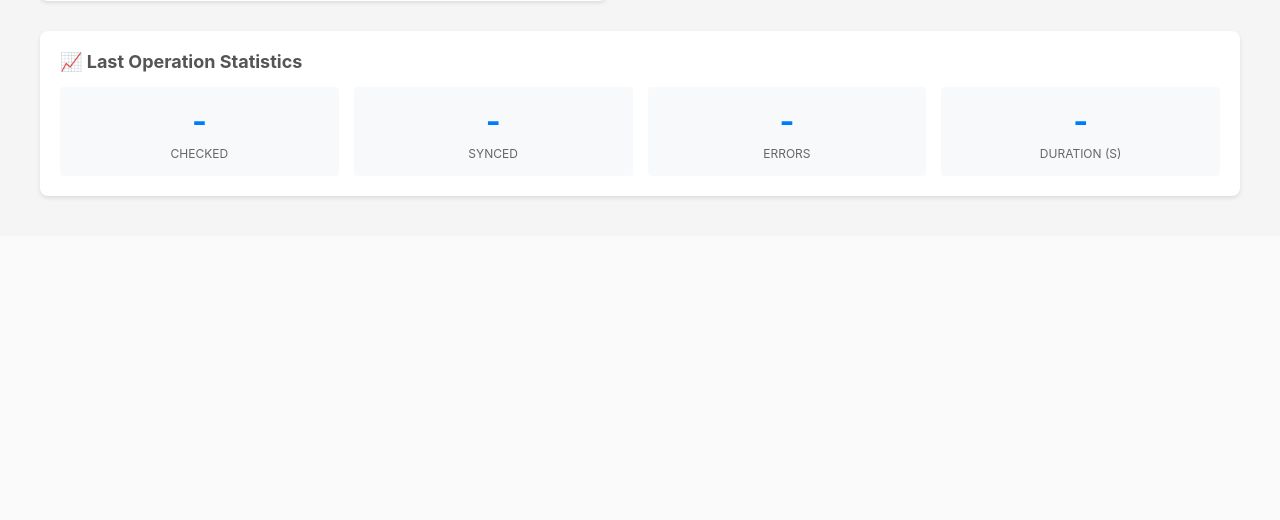
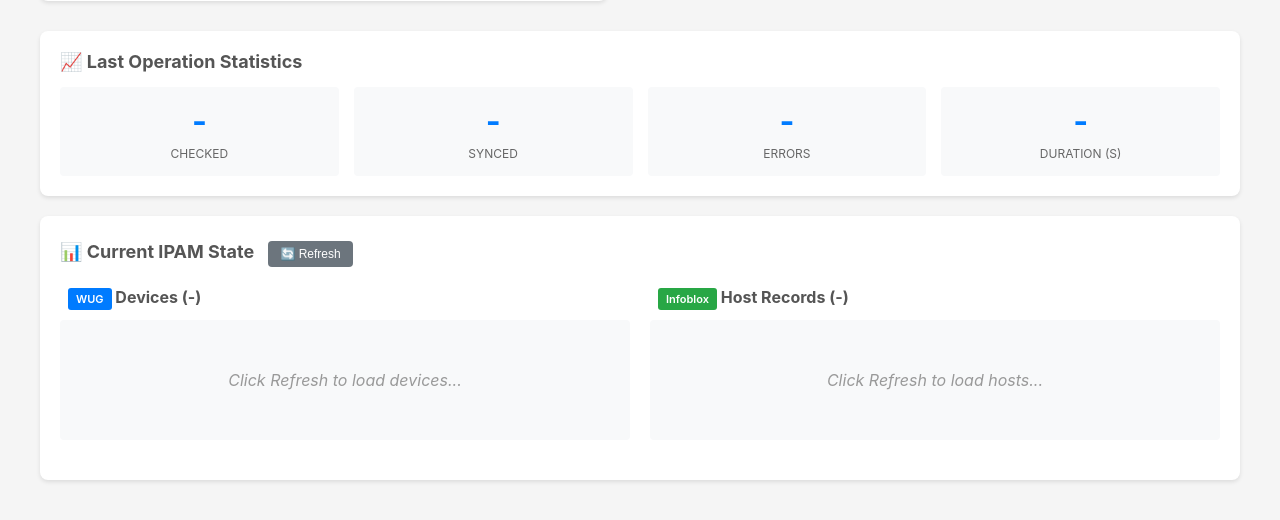
Before and after one commit to bassslap/wug-infoblox-sync, a Flask app: page / in a window 1280 px wide. Shown: the part 568-1088 px from the top of the page. Before the commit the page ends 767 px from the top, so only its background shows below. Run offline with Flask 3, Linux system fonts and the light colour scheme.

Commit message:
Add IPAM view to show all devices from WUG and Infoblox

```diff
--- a/src/wug_infoblox_sync/app.py
+++ b/src/wug_infoblox_sync/app.py
@@ -7,6 +7,7 @@ from dotenv import load_dotenv
 from .config import load_settings
 from .sync_service import SyncService
 from .wug_client import WUGClient
+from .infoblox_client import InfobloxClient
 
 
 def create_app() -> Flask:
@@ -18,6 +19,7 @@ def create_app() -> Flask:
     app = Flask(__name__)
     service = SyncService(settings)
     wug_client = WUGClient(settings)
+    infoblox_client = InfobloxClient(settings)
 
     @app.get("/")
     def index():
@@ -42,6 +44,72 @@ def create_app() -> Flask:
     @app.get("/status")
     def status() -> tuple:
         return jsonify({"service": "wug-infoblox-sync", "status": "ok"}), 200
+
+    @app.get("/wug-devices")
+    def get_wug_devices() -> tuple:
+        """Get all devices from WUG"""
+        try:
+            limit = request.args.get("limit", type=int)
+            devices = wug_client.get_devices(limit=limit)
+
+            # Format devices for display
+            device_list = []
+            for device in devices:
+                device_list.append({
+                    "id": device.get("id"),
+                    "name": device.get("displayName", device.get("name", "Unknown")),
+                    "ip_address": device.get("primaryAddress", device.get("ipAddress", "N/A")),
+                    "hostname": device.get("networkName", device.get("hostname", "N/A")),
+                    "device_type": device.get("deviceType", "Unknown"),
+                    "status": device.get("isUp", "Unknown")
+                })
+
+            return jsonify({
+                "success": True,
+                "count": len(device_list),
+                "devices": device_list
+            }), 200
+
+        except Exception as e:
+            logging.exception("Error fetching WUG devices")
+            return jsonify({
+                "error": str(e),
+                "message": "Failed to fetch devices from WUG"
+            }), 500
+
+    @app.get("/infoblox-hosts")
+    def get_infoblox_hosts() -> tuple:
+        """Get all host records from Infoblox"""
+        try:
+            limit = request.args.get("limit", type=int, default=1000)
+            hosts = infoblox_client.get_all_host_records(limit=limit)
+
+            # Format hosts for display
+            host_list = []
+            for host in hosts:
+                ipv4addrs = host.get("ipv4addrs", [])
+                ip = ipv4addrs[0].get("ipv4addr") if ipv4addrs else "N/A"
+
+                host_list.append({
+                    "ref": host.get("_ref", ""),
+                    "name": host.get("name", "Unknown"),
+                    "ip_address": ip,
+                    "comment": host.get("comment", ""),
+                    "extattrs": host.get("extattrs", {})
+                })
+
+            return jsonify({
+                "success": True,
+                "count": len(host_list),
+                "hosts": host_list
+            }), 200
+
+        except Exception as e:
+            logging.exception("Error fetching Infoblox hosts")
+            return jsonify({
+                "error": str(e),
+                "message": "Failed to fetch host records from Infoblox"
+            }), 500
 
     @app.post("/add-test-device")
     def add_test_device() -> tuple:
--- a/src/wug_infoblox_sync/templates/index.html
+++ b/src/wug_infoblox_sync/templates/index.html
@@ -143,6 +143,37 @@
         }
         .badge.wug { background: #007bff; color: white; }
         .badge.infoblox { background: #28a745; color: white; }
+        .ipam-grid {
+            display: grid;
+            grid-template-columns: 1fr 1fr;
+            gap: 20px;
+            margin-bottom: 20px;
+        }
+        .ipam-list {
+            max-height: 400px;
+            overflow-y: auto;
+            background: #f8f9fa;
+            border-radius: 4px;
+            padding: 10px;
+        }
+        .ipam-item {
+            background: white;
+            padding: 10px;
+            margin-bottom: 8px;
+            border-radius: 4px;
+            border-left: 3px solid #007bff;
+            font-size: 13px;
+        }
+        .ipam-item.infoblox { border-left-color: #28a745; }
+        .ipam-item-name { font-weight: 600; color: #333; }
+        .ipam-item-ip { color: #007bff; font-family: monospace; margin-top: 4px; }
+        .ipam-item-host { color: #666; font-size: 12px; margin-top: 2px; }
+        .empty-state {
+            text-align: center;
+            padding: 40px 20px;
+            color: #999;
+            font-style: italic;
+        }
     </style>
 </head>
 <body>
@@ -233,6 +264,29 @@
                 <div class="stat">
                     <div class="stat-value" id="stat-duration">-</div>
                     <div class="stat-label">Duration (s)</div>
+                </div>
+            </div>
+        </div>
+
+        <!-- IPAM View -->
+        <div class="card">
+            <h2>📊 Current IPAM State <button onclick="loadIPAMView()" class="secondary" style="padding: 6px 12px; margin-left: 10px; font-size: 12px;">🔄 Refresh</button></h2>
+            <div class="ipam-grid">
+                <div>
+                    <h3 style="color: #555; margin-bottom: 10px; font-size: 16px;">
+                        <span class="badge wug">WUG</span> Devices (<span id="wug-count">-</span>)
+                    </h3>
+                    <div class="ipam-list" id="wug-devices">
+                        <div class="empty-state">Click Refresh to load devices...</div>
+                    </div>
+                </div>
+                <div>
+                    <h3 style="color: #555; margin-bottom: 10px; font-size: 16px;">
+                        <span class="badge infoblox">Infoblox</span> Host Records (<span id="infoblox-count">-</span>)
+                    </h3>
+                    <div class="ipam-list" id="infoblox-hosts">
+                        <div class="empty-state">Click Refresh to load hosts...</div>
+                    </div>
                 </div>
             </div>
         </div>
@@ -398,6 +452,60 @@
             }
         }
 
+        async function loadIPAMView() {
+            // Load WUG devices
+            try {
+                const wugResponse = await fetch(`${API_BASE}/wug-devices?limit=1000`);
+                const wugData = await wugResponse.json();
+
+                const wugContainer = document.getElementById('wug-devices');
+                const wugCount = document.getElementById('wug-count');
+
+                if (wugData.success && wugData.devices.length > 0) {
+                    wugCount.textContent = wugData.count;
+                    wugContainer.innerHTML = wugData.devices.map(device => `
+                        <div class="ipam-item">
+                            <div class="ipam-item-name">${device.name}</div>
+                            <div class="ipam-item-ip">🌐 ${device.ip_address}</div>
+                            <div class="ipam-item-host">📍 ${device.hostname}</div>
+                        </div>
+                    `).join('');
+                } else {
+                    wugCount.textContent = '0';
+                    wugContainer.innerHTML = '<div class="empty-state">No devices found in WUG</div>';
+                }
+            } catch (error) {
+                document.getElementById('wug-devices').innerHTML =
+                    `<div class="empty-state" style="color: #dc3545;">Error: ${error.message}</div>`;
+            }
+
+            // Load Infoblox hosts
+            try {
+                const infobloxResponse = await fetch(`${API_BASE}/infoblox-hosts?limit=1000`);
+                const infobloxData = await infobloxResponse.json();
+
+                const infobloxContainer = document.getElementById('infoblox-hosts');
+                const infobloxCount = document.getElementById('infoblox-count');
+
+                if (infobloxData.success && infobloxData.hosts.length > 0) {
+                    infobloxCount.textContent = infobloxData.count;
+                    infobloxContainer.innerHTML = infobloxData.hosts.map(host => `
+                        <div class="ipam-item infoblox">
+                            <div class="ipam-item-name">${host.name}</div>
+                            <div class="ipam-item-ip">🌐 ${host.ip_address}</div>
+                            ${host.comment ? `<div class="ipam-item-host">💬 ${host.comment}</div>` : ''}
+                        </div>
+                    `).join('');
+                } else {
+                    infobloxCount.textContent = '0';
+                    infobloxContainer.innerHTML = '<div class="empty-state">No host records found in Infoblox</div>';
+                }
+            } catch (error) {
+                document.getElementById('infoblox-hosts').innerHTML =
+                    `<div class="empty-state" style="color: #dc3545;">Error: ${error.message}</div>`;
+            }
+        }
+
         // Check status on load and every 30 seconds
         checkStatus();
         setInterval(checkStatus, 30000);
```
